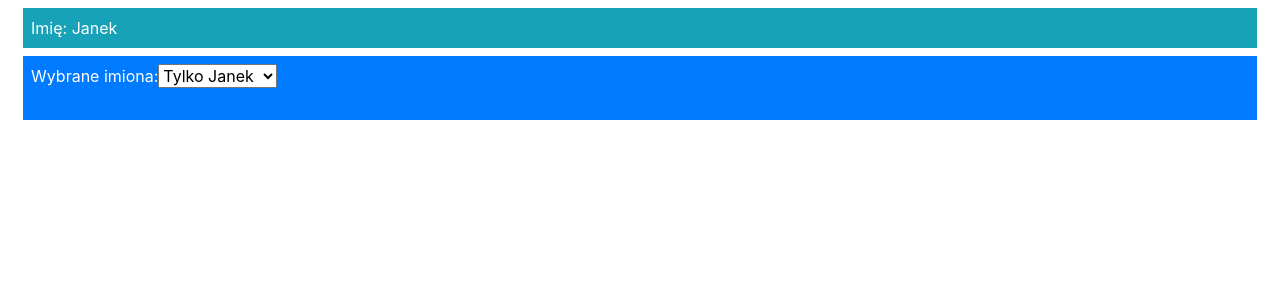
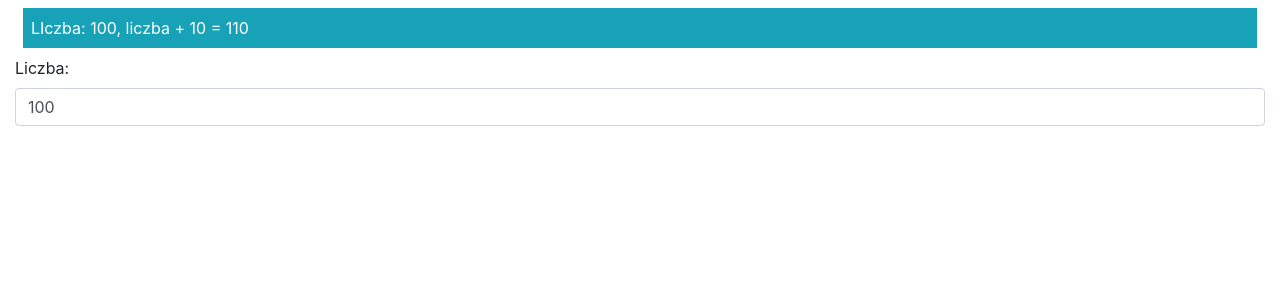
Before and after one commit to marekz/vuejs_simple_example, a Vue app in the folder templatesanddata/: page / in a window 1280 px wide. Shown: the top 300 px of the page. Built offline with nearby package versions, Linux system fonts and the light colour scheme.

Commit message:
VUEjs forms - problem with data formating - example

```diff
--- a/templatesanddata/src/App.vue
+++ b/templatesanddata/src/App.vue
@@ -1,17 +1,12 @@
 <template>
   <div class="container-fluid">
     <div class="bg-info m-2 p-2 text-white">
-      <div>Imię: {{ name }}</div>
+      <div>LIczba: {{ amount }}, liczba + 10 = {{ amount + 10 }}</div>
     </div>
-    <div class="bg-primary m-2 p-2 text-white">
-      <div class="form-group">
-        <label>Wybrane imiona: </label>
-        <select class="form-controll" v-model="name">
-          <option value="all">Wszystkie</option>
-          <option v-for="n in allNames" v-bind:key="n" v-bind:value="n">Tylko {{ n}}</option>
-        </select>
+    <div class="form-group">
+        <label>Liczba: </label>
+        <input type="number" class="form-control" v-model="amount" />
       </div>
-    </div>
   </div>
 </template>
 
@@ -20,8 +15,7 @@
     name: 'MyComponent',
     data: function() {
       return {
-        name: "Janek",
-        allNames: ["Janek", "Alicja", "Magda"]
+        amount: 100
       }
     }
 }
```
